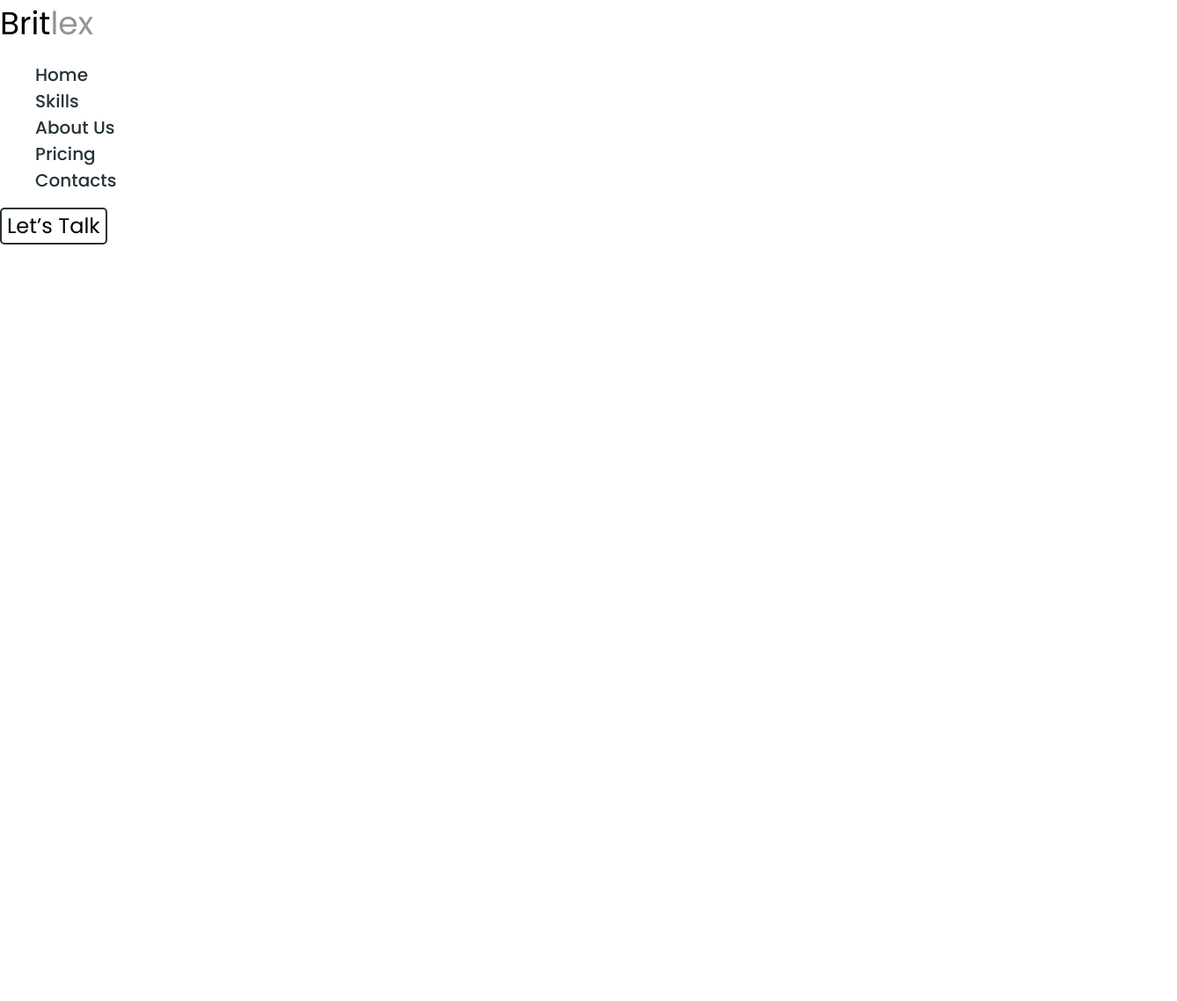
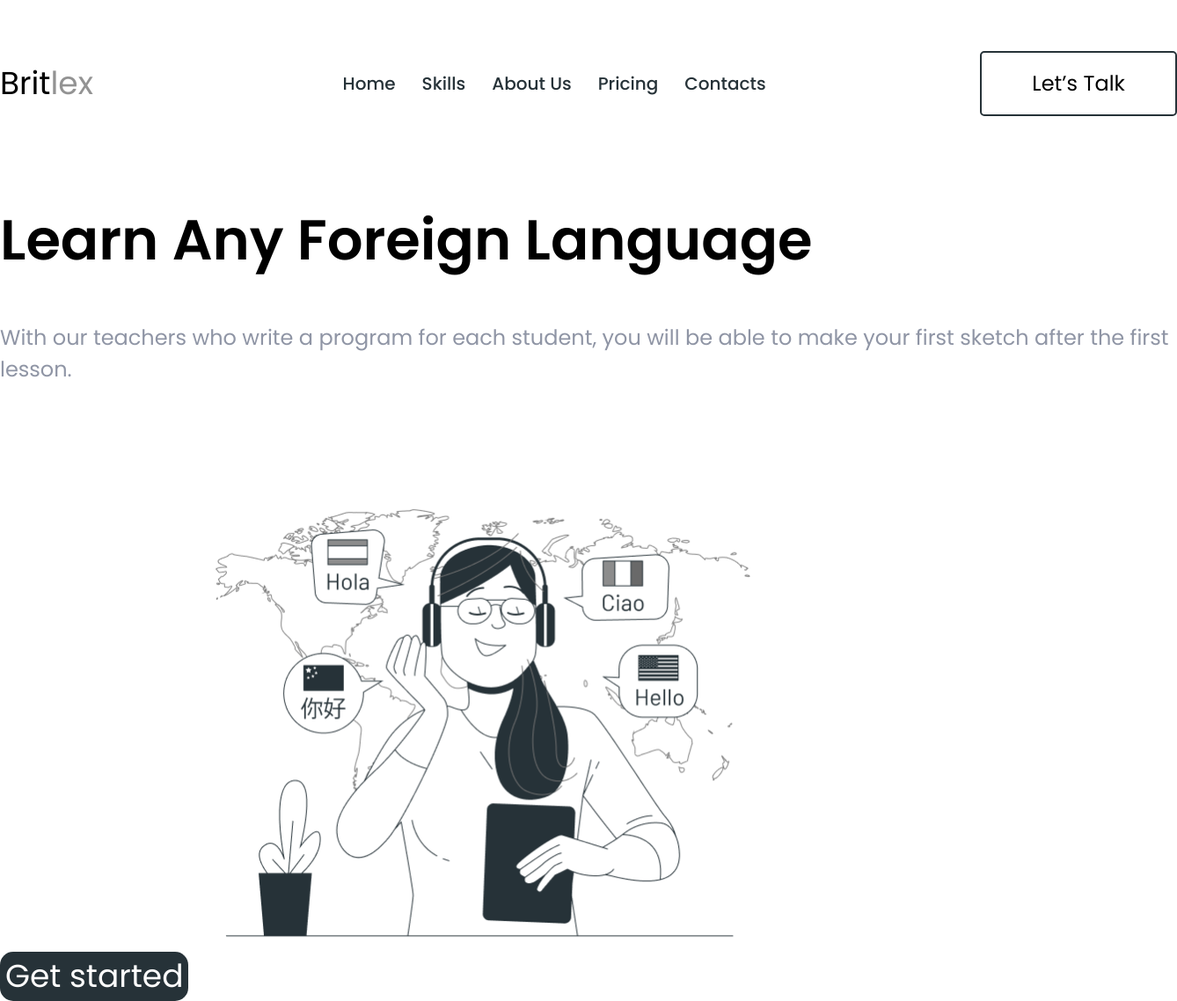
Before and after one commit to vitasika/Britlex-Language-School, a plain HTML site: page index.html in a window 1280 px wide. Shown: the whole page at 88% size, 1338 px wide, since content can reach past the window. Before the commit the page ends 800 px from the top, so only its background shows below. Drawn offline with nearby package versions, Linux system fonts and the light colour scheme.

Commit message:
стили

```diff
--- a/css/styles.css
+++ b/css/styles.css
@@ -20,6 +20,7 @@ body{
     font-size: 16px;
     font-weight: 400;
     font-style: normal;
+
 }
 
 /* Common styles */
@@ -39,6 +40,9 @@ body{
 
 .list {
     list-style: none;
+    padding-left: 0;
+    margin-top: 0;
+    margin-bottom: 0;
 }
 
 .section{
@@ -54,6 +58,14 @@ body{
 
 .current{
     color: var(--current-color);
+}
+
+.conteiner{
+    width: 1338px;
+    margin-left: auto;
+    margin-right: auto;
+    /* outline: 2px solid yellowgreen;    */
+
 }
 
 .visually-hidden {
@@ -73,7 +85,15 @@ body{
 
 .header{
     background-color: var(--main-light-color);
+    padding-top: 58px;
+    padding-bottom: 48px;
 
+}
+
+.header > .conteiner{
+    display: flex;
+    align-items: center;
+    justify-content: space-between;
 }
 
 .site-logo{
@@ -87,18 +107,24 @@ body{
 }
 
 .nav-list{
-
+    display: flex;
+    align-items: center;
+    gap: 30px;
 }
 
-.nav-item{
-
-}
+/* .nav-item + .nav-item {
+    margin-left: 30px;
+} */
 
 .nav-link{
     font-weight: 500;
     font-size: 20px;
     line-height: 1.5;
     color: var(--secondary-color);
+}
+
+.nav-link:hover, .nav-link:focus{
+    color: var(--main-color);
 }
 
 .header-button{
@@ -108,4 +134,37 @@ body{
     line-height: 1.5;
     border: 2px solid var(--secondary-color);
     border-radius: 5px;
+    padding: 17px 57px;
 }
+
+.header-button:hover, .header-button:focus{
+    background-color: var(--badge-color);
+    color: var(--main-light-color);
+}
+
+/* HERO */
+
+.hero-title{
+    font-weight: 600;
+    font-size: 64px;
+    line-height: 1.25;
+    color: var(--main-dark-color);
+}
+
+.hero-description{
+    font-size: 24px;
+    line-height: 1.5
+}
+
+.hero-button{
+    background: var(--secondary-color);
+    border-radius: 15px;
+    color: var(--main-light-color);
+    font-size: 36px;
+    line-height: 1.5;
+
+}
+
+.hero-img{
+
+}
--- a/index.html
+++ b/index.html
@@ -26,6 +26,7 @@
     <!-- Header -->
 
     <header class="header">
+      <div class="conteiner">
         <a href="#" class="link site-logo">Brit<span class="current">lex</span></a>
         <nav class="site-nav">
           <ul class="nav-list">
@@ -37,6 +38,20 @@
           </ul>
         </nav>
         <button class="button header-button" type="button">Let’s Talk</button>
+      </div>
     </header>
+
+    <!-- Hero -->
+    <section class="section">
+      <div class="conteiner">
+        <h1 class="hero-title">Learn Any Foreign Language</h1>
+        <p class="hero-description">
+          With our teachers who write a program for each student, you will be able to make your
+          first sketch after the first lesson.
+        </p>
+        <button class="button hero-button" type="button">Get started</button>
+        <img class="hero-img" src="./img/Learning languages-bro 1.png" alt="hero-img" width="660" />
+      </div>
+    </section>
   </body>
 </html>
```
Lines whose indentation alone changed are shown as unchanged.
